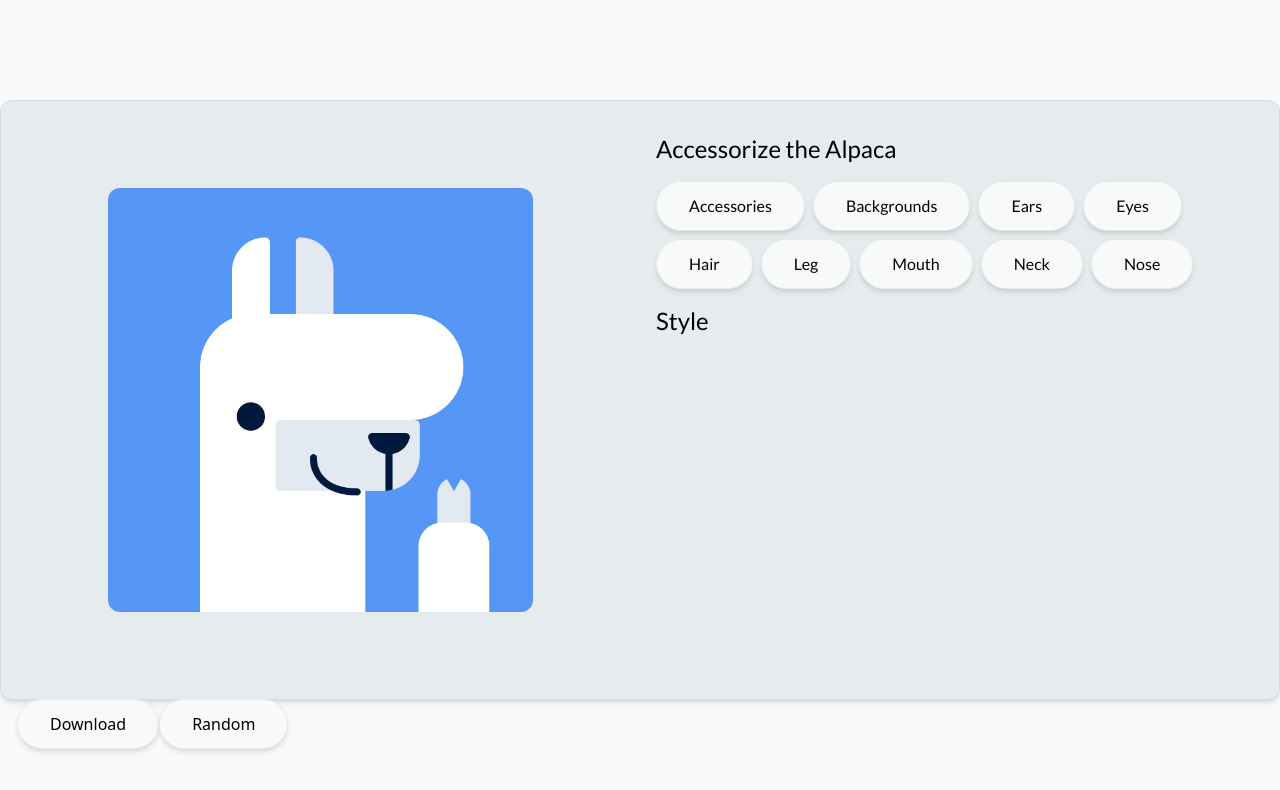
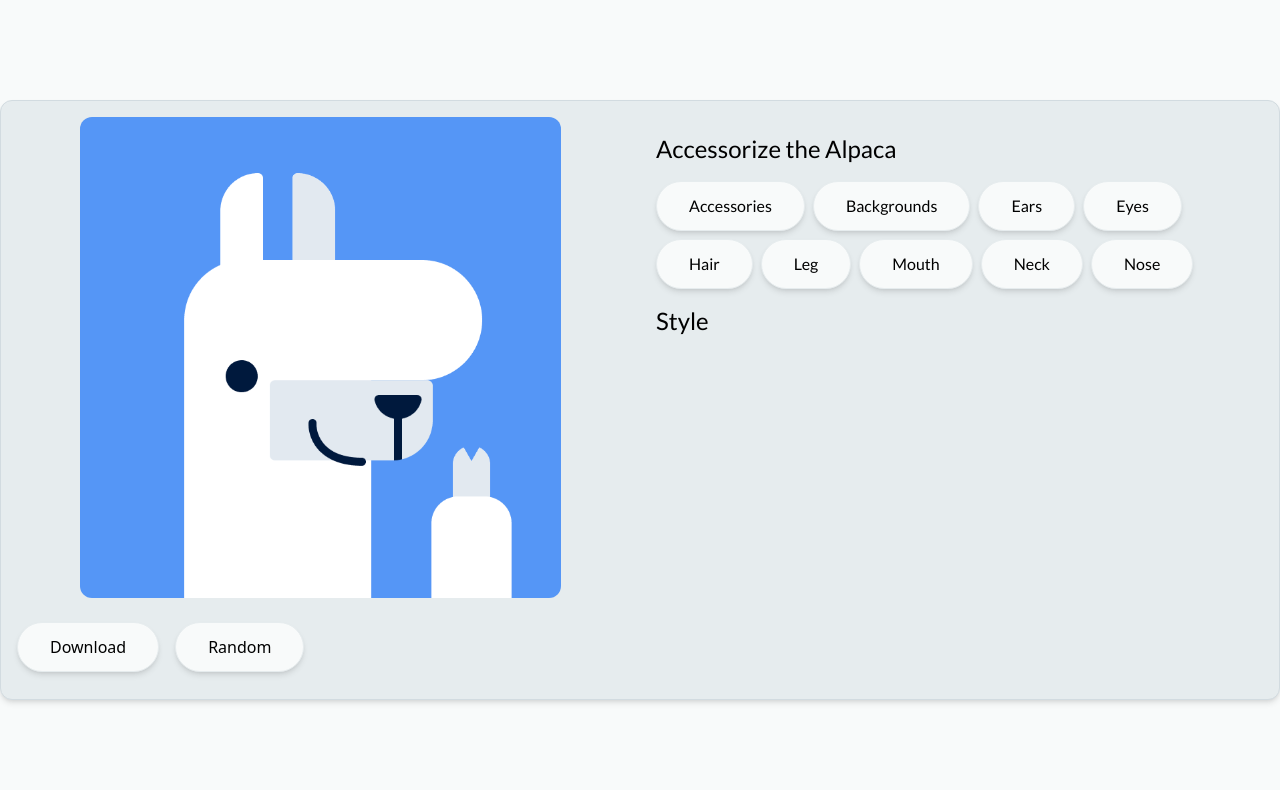
Before and after one commit to MGouillardon/AlpacaSpriteGenerator, a Vue app: page / in a window 1280 px wide. Shown: the top 790 px of the page. Built offline with nearby package versions, Linux system fonts and the light colour scheme.

Commit message:
feat: improve UI sprite alpaca section - btn CTA & img

```diff
--- a/src/components/SpriteAlpaca.vue
+++ b/src/components/SpriteAlpaca.vue
@@ -62,56 +62,58 @@ watchEffect(() => {
 </script>
 
 <template>
-  <div class="relative h-full w-auto flex items-center justify-center">
+<div class="h-full">
+  <div class="relative h-[85%] w-auto flex items-center justify-center">
     <img
       v-if="sprite.accessories"
-      class="absolute w-auto h-3/4 z-40"
+      class="absolute w-auto h-full z-40"
       :src="`/images/alpaca/accessories/${sprite.accessories}.png`"
       alt="Alpaca Sprite"
     />
     <img
-      class="absolute w-auto h-3/4 rounded-xl"
+      class="absolute w-auto h-full rounded-xl"
       :src="`/images/alpaca/backgrounds/${sprite.backgrounds || 'blue50'}.png`"
       alt="Alpaca Sprite"
     />
     <img
-      class="absolute w-auto h-3/4"
+      class="absolute w-auto h-full"
       :src="`/images/alpaca/ears/${sprite.ears || 'default'}.png`"
       alt="Alpaca Sprite"
     />
     <img
-      class="absolute w-auto h-3/4 z-30"
+      class="absolute w-auto h-full z-30"
       :src="`/images/alpaca/eyes/${sprite.eyes || 'default'}.png`"
       alt="Alpaca Sprite"
     />
     <img
-      class="absolute w-auto h-3/4 z-20"
+      class="absolute w-auto h-full z-20"
       :src="`/images/alpaca/hair/${sprite.hair || 'default'}.png`"
       alt="Alpaca Sprite"
     />
     <img
-      class="absolute w-auto h-3/4"
+      class="absolute w-auto h-full"
       :src="`/images/alpaca/leg/${sprite.leg || 'default'}.png`"
       alt="Alpaca Sprite"
     />
     <img
-      class="absolute w-auto h-3/4 z-10"
+      class="absolute w-auto h-full z-10"
       :src="`/images/alpaca/mouth/${sprite.mouth || 'default'}.png`"
       alt="Alpaca Sprite"
     />
     <img
-      class="absolute w-auto h-3/4"
+      class="absolute w-auto h-full"
       :src="`/images/alpaca/neck/${sprite.neck || 'default'}.png`"
       alt="Alpaca Sprite"
     />
     <img
-      class="absolute w-auto h-3/4"
+      class="absolute w-auto h-full"
       :src="`/images/alpaca/nose/${sprite.nose || 'nose'}.png`"
       alt="Alpaca Sprite"
     />
   </div>
-  <div>
-    <ButtonPrimary class="mt-4" text="Download" @click="downloadSprite" />
-    <ButtonPrimary class="mt-4" text="Random" @click="getRandomSprite" />
+  <div class="flex space-x-4 mt-6">
+    <ButtonPrimary text="Download" @click="downloadSprite" />
+    <ButtonPrimary text="Random" @click="getRandomSprite" />
   </div>
+</div>
 </template>
```
